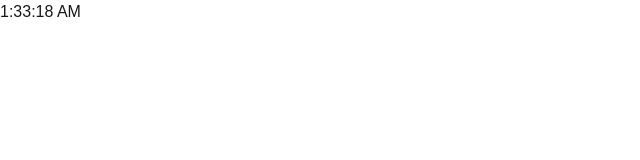
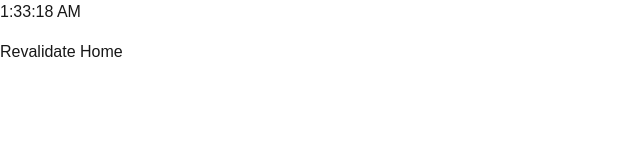
Before and after one commit to minhanPark/nextjs-cache, a Next.js app: page / in a window 1280 px wide. Shown: the top 160 px of the page, without its empty margins (0-640 px from the left). Built offline with nearby package versions, Linux system fonts and the light colour scheme.

Commit message:
자동으로 동적 라우팅 되는 방법과 정적일 때 revalidation 추가하는 방법 추가

```diff
--- a/src/app/page.tsx
+++ b/src/app/page.tsx
@@ -1,11 +1,27 @@
-import { connection } from "next/server";
+//import { connection } from "next/server";
+//import { headers } from "next/headers";
+//import { useSearchParams } from "next/navigation";
+
+//export const dynamic = "force-dynamic";
+
+// export const revalidate = 5;
+import { revalidatePath } from "next/cache";
+import RevalidateButton from "./revalidate-button";
 
 export default async function Home() {
-  await connection();
+  //await connection();
+  //await headers();
+  //useSearchParams();
+  async function onRevalidateHome() {
+    "use server";
+    revalidatePath("/");
+  }
+
   console.log(`Rendering  ${new Date().toLocaleTimeString()}`);
   return (
     <main>
       <div className="">{new Date().toLocaleTimeString()}</div>
+      <RevalidateButton onRevalidateHome={onRevalidateHome} />
     </main>
   );
 }
--- /dev/null
+++ b/src/app/revalidate-button.tsx
@@ -0,0 +1,13 @@
+"use client";
+
+export default function RevalidateButton({
+  onRevalidateHome,
+}: {
+  onRevalidateHome: () => Promise<void>;
+}) {
+  return (
+    <button onClick={async () => await onRevalidateHome()} className="mt-4">
+      Revalidate Home
+    </button>
+  );
+}
```
Also changed, not shown: 1 other file (tests, documents, lock files or other folders).
